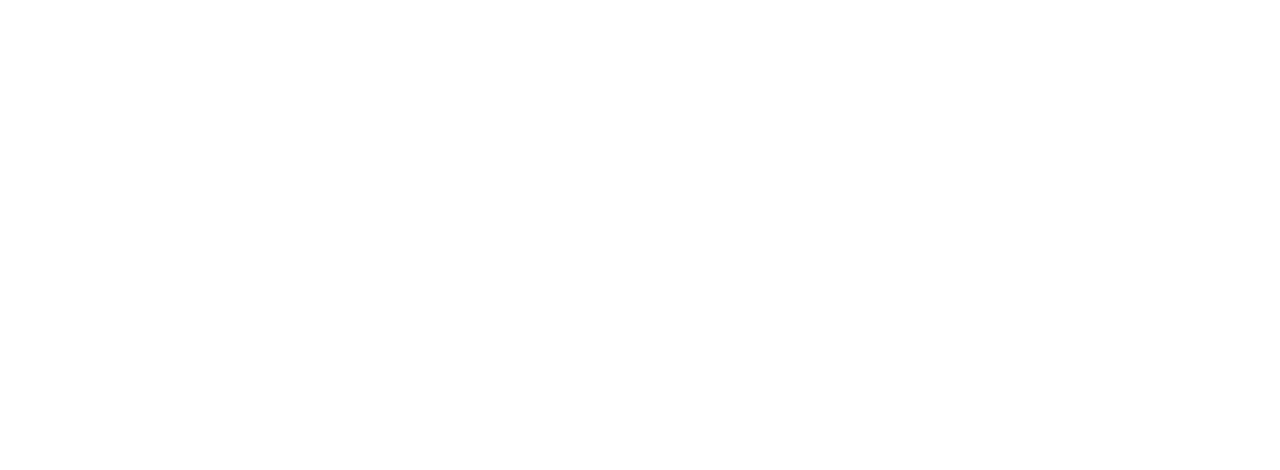
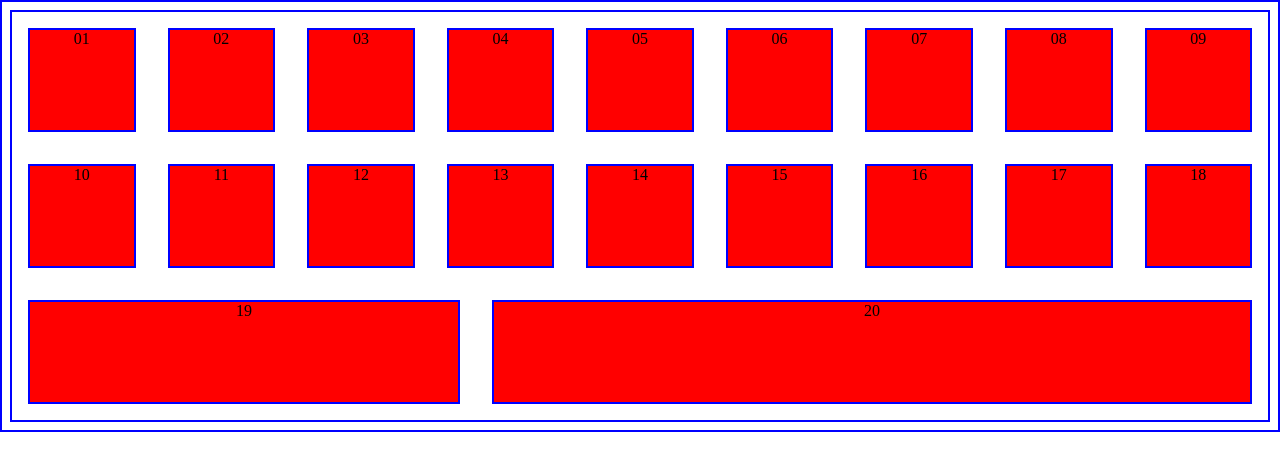
Before and after one commit to 2OldMaster-Actual/HTML-CSS-Course, a plain HTML site: page Pages/Assignments/wk06/02/06.02-flexbox-i.html in a window 1280 px wide. Drawn offline with Linux system fonts and the light colour scheme.

Commit message:
Wk06 Assignments

```diff
--- a/Pages/Assignments/wk06/01/06.01-flexbox-pages.css
+++ b/Pages/Assignments/wk06/01/06.01-flexbox-pages.css
@@ -0,0 +1,27 @@
+* {
+    border: 2px dashed hotpink;
+}
+
+body {
+    display: flex;
+    /* flex-direction: column; */
+    flex-direction: row;
+
+    justify-content: flex-start;
+    /* justify-content: center; */
+    /* justify-content: flex-end; */
+
+    align-items: flex-start;
+    /* align-items: center; */
+    /* align-items: flex-end; */
+}
+
+div {
+    margin: 1em;
+    width: 50px;
+    height: 50px;
+    color: black;
+    background-color: red;
+    border: 2px solid black;
+    text-align: center;
+}
--- a/Pages/Assignments/wk06/01/06.01-flexbox-pages.html
+++ b/Pages/Assignments/wk06/01/06.01-flexbox-pages.html
@@ -9,3 +9,26 @@
 
 	Remember; flex-direction sets the PRIMARY-AXIS
 -->
+
+<!DOCTYPE html>
+<html lang="en">
+
+    <head>
+        <meta charset="UTF-8">
+        <title>Wk06 Asgn01</title>
+        <link rel="stylesheet" href="06.01-flexbox-pages.css";>
+    </head>
+
+	<header>
+		<nav>
+			<!--/*Add nav options for {COLUMN | ROW{start | center | end}}-->
+		</nav>
+	</header>
+
+    <body>
+        <div>001</div>
+		<div>002</div>
+		<div>003</div>
+    </body>
+
+</html>
--- a/Pages/Assignments/wk06/02/06.02-flexbox-i.css
+++ b/Pages/Assignments/wk06/02/06.02-flexbox-i.css
@@ -0,0 +1,26 @@
+* {
+    border: 2px solid blue;
+}
+
+body {
+    display: flex;
+    flex-wrap: wrap;
+}
+
+div {
+    height: 100px;
+    width: 100px;
+    margin: 1em;
+    flex-grow: 1;
+    /* display: inline-block; */
+    background-color: red;
+    text-align: center;
+}
+
+/* .grow1 {
+    flex-grow: 1;
+} */
+
+.grow2 {
+    flex-grow: 2;
+}
--- a/Pages/Assignments/wk06/02/06.02-flexbox-i.html
+++ b/Pages/Assignments/wk06/02/06.02-flexbox-i.html
@@ -3,3 +3,36 @@
 	3 rows of 6, 1 row of 2
 	Have all divs flex-grow: 1 and div #20 flex-grow: 2
 -->
+<!DOCTYPE html>
+<html lang="en">
+
+    <head>
+        <meta charset="UTF-8">
+        <title>Wk06 Asgn #2</title>
+        <link rel="stylesheet" href="06.02-flexbox-i.css";>
+    </head>
+
+    <body>
+     	<div class="grow1">01</div>
+		<div class="grow1">02</div>
+		<div class="grow1">03</div>
+		<div class="grow1">04</div>
+		<div class="grow1">05</div>
+		<div class="grow1">06</div>
+		<div class="grow1">07</div>
+		<div class="grow1">08</div>
+		<div class="grow1">09</div>
+		<div class="grow1">10</div>
+		<div class="grow1">11</div>
+		<div class="grow1">12</div>
+		<div class="grow1">13</div>
+		<div class="grow1">14</div>
+		<div class="grow1">15</div>
+		<div class="grow1">16</div>
+		<div class="grow1">17</div>
+		<div class="grow1">18</div>
+		<div class="grow1">19</div>
+		<div class="grow2">20</div>
+    </body>
+
+</html>
--- a/Pages/Assignments/wk06/03/06.03-flexbox-ii.css
+++ b/Pages/Assignments/wk06/03/06.03-flexbox-ii.css
@@ -0,0 +1,22 @@
+* {
+    border: 2px dotted purple;
+}
+
+body {
+    display: flex;
+}
+
+div {
+    width: 400px;
+    height: 100px;
+    border: 1px solid black;
+    display: inline-block;
+}
+
+.grow1 {
+    flex-grow: 1;
+}
+
+.grow2 {
+    flex-grow: 2;
+}
--- a/Pages/Assignments/wk06/04/06.04-flexbox-iii.css
+++ b/Pages/Assignments/wk06/04/06.04-flexbox-iii.css
@@ -0,0 +1,42 @@
+html {
+    border: 2px dotted;
+}
+
+body {
+    display: flex;
+    flex-flow: row wrap;
+        /* flex-direction: row; */
+        /* flex-wrap: wrap; */
+}
+
+div {
+    display: inline-block;
+    margin: 0;
+    height: 100px;
+    text-align: center;
+}
+
+#one {
+    background-color: red;
+    width: 100%;
+}
+
+#two {
+    background-color: aqua;
+    width: 60%;
+}
+
+#three {
+    background-color: palegreen;
+    width: 40%;
+}
+
+#four{
+    background-color: yellow;
+    width: 50%;
+}
+
+#five {
+    background-color: violet;
+    width: 50%;
+}
--- a/Pages/Assignments/wk06/05/06.05-flexbox-iv.css
+++ b/Pages/Assignments/wk06/05/06.05-flexbox-iv.css
@@ -0,0 +1,44 @@
+html {
+    border: 2px solid red;
+}
+
+body {
+    display: flex;
+    flex-flow: row wrap;
+        /* flex-direction: row; */
+        /* flex-wrap: wrap; */
+}
+
+div {
+    height: 100px;
+}
+
+.one {
+    color: darkblue;
+    background-color: darkblue;
+    width: 60%;
+}
+
+.two {
+    color: blue;
+    background-color: blue;
+    width: 40%;
+}
+
+.three {
+    color: aqua;
+    background-color: aqua;
+    flex-grow: 1;
+}
+
+.four {
+    color: lightblue;
+    background-color: lightblue;
+    flex-grow: 1;
+}
+
+.five {
+    color: whitesmoke;
+    background-color: whitesmoke;
+    flex-grow: 1;
+}
--- a/Pages/Assignments/wk06/06/06.06-flexbox-v.css
+++ b/Pages/Assignments/wk06/06/06.06-flexbox-v.css
@@ -0,0 +1,25 @@
+html {
+    border: 2px solid red;
+}
+
+body {
+    display: inline-block;
+    display: flex;
+}
+
+div {
+    height: 50px;
+}
+
+.one {
+    background-color: darkblue;
+
+}
+
+.two {
+    background-color: blue;
+}
+
+.three {
+    background-color: lightblue;
+}
```
Also changed, not shown: Pages/Assignments/wk06/03/06.03-flexbox-ii.html (+16 -0 lines), Pages/Assignments/wk06/04/06.04-flexbox-iii.html (+19 -0 lines), Pages/Assignments/wk06/05/06.05-flexbox-iv.html (+19 -0 lines), Pages/Assignments/wk06/06/06.06-flexbox-v.html (+17 -0 lines), Pages/template.html (+0 -4 lines).
